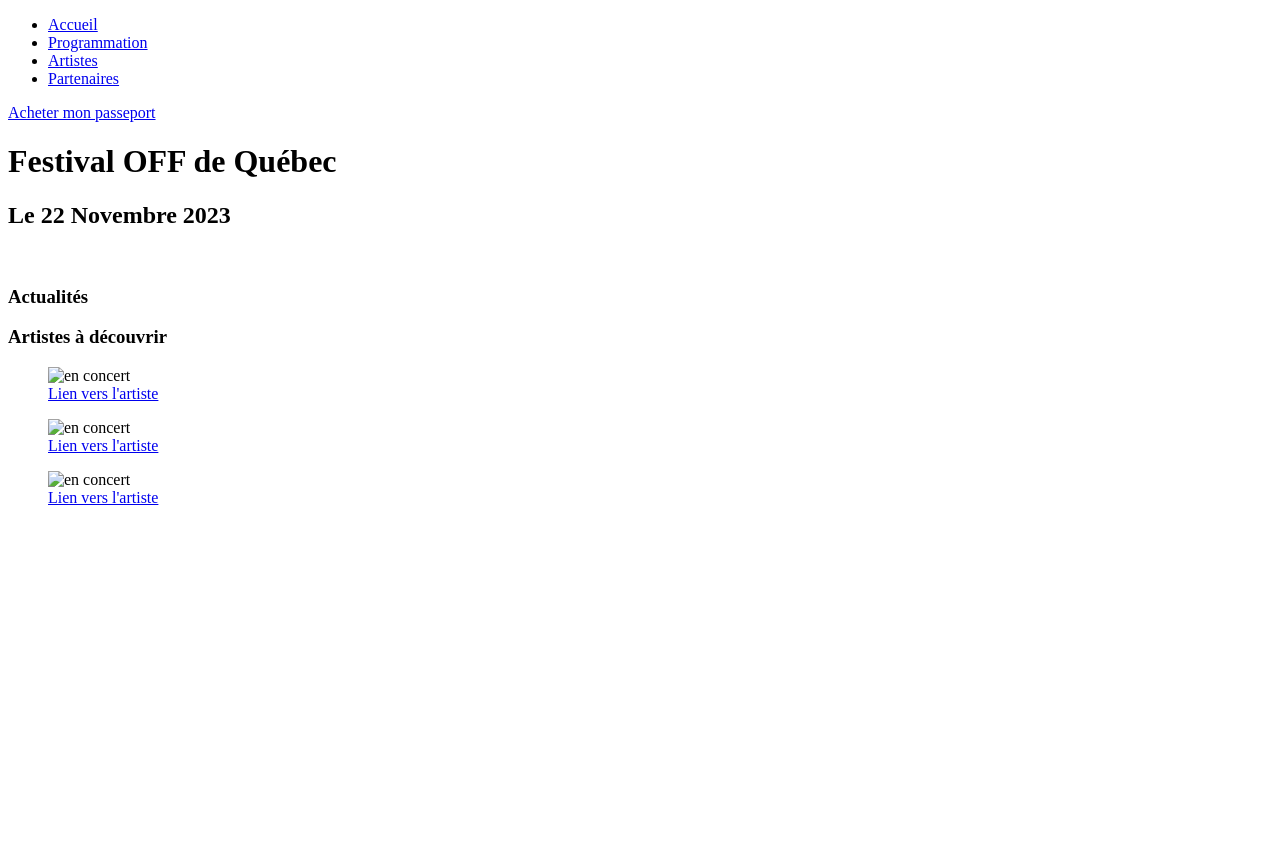
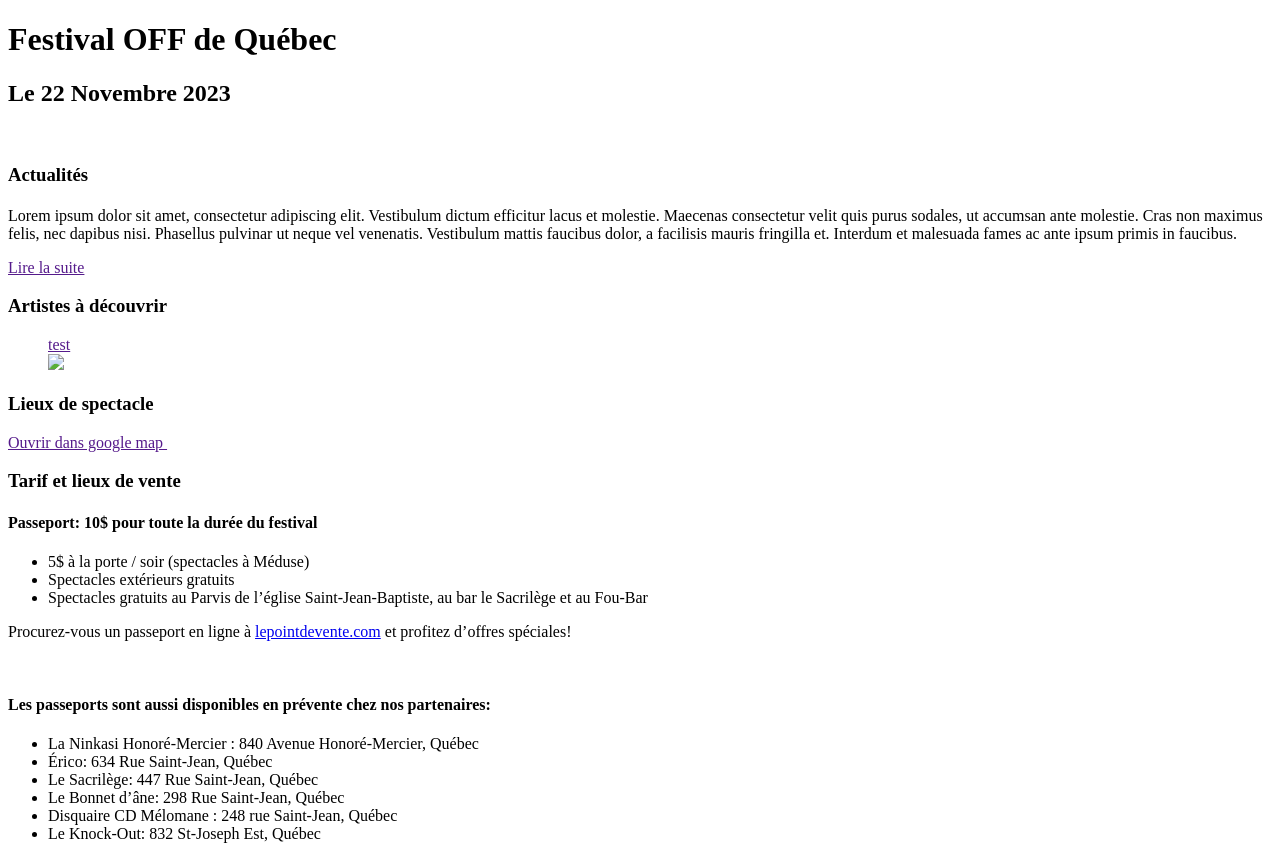
Before and after one commit to MarianneAnctil/unknown, a PHP site: page /p-accueil-daren.php in a window 1280 px wide. Before the commit the page ends 505 px from the top, so only its background shows below. Run offline with PHP 8.4, Linux system fonts and the light colour scheme; data that the repository does not hold is empty; some libraries are stand-ins or nearby versions.

Commit message:
Page accueil

```diff
--- a/p-accueil-daren.php
+++ b/p-accueil-daren.php
@@ -86,57 +86,75 @@ $arrArtisteAleatoire = shuffle($arrArtiste);
     <title>Festival OFF de Québec - Accueil</title>
 </head>
 <body>
-<header>
-    <nav class="nav">
-        <ul class="nav__list">
-            <li class="list__item"><a class="list__lien" href="#">Accueil</a></li>
-            <li class="list__item"><a class="list__lien" href="programmation/p-programmation-daren.php">Programmation</a></li>
-            <li class="list__item"><a class="list__lien" href="artistes/p-liste-daren.php">Artistes</a></li>
-            <li class="list__item"><a class="list__lien" href="#">Partenaires</a></li>
-        </ul>
-        <a class="lien-passeport" href="#">Acheter mon passeport</a>
-    </nav>
+<main>
     <div class="banniere-conteneur">
         <h1>Festival OFF de Québec</h1>
         <h2>Le 22 Novembre 2023</h2>
         <img class="banniere" src="https://via.placeholder.com/1920x800" alt="">
     </div>
-</header>
-<main>
     <section>
         <h3>Actualités</h3>
-        <?php
-            for($intCpt=0;$intCpt<$nombreArticleAfficher;$intCpt++){?>
         <section class="article">
             <article>
                 <header>
-                    <h4 class="article__titre"><?php echo $arrActualite[$intCpt]['titre'];?></h4>
+                    <h4 class="article__titre"></h4>
                 </header>
-                <p class="article__description"><?php echo $arrActualite[$intCpt]['article'];?><a href="#">...</a></p>
+                <p class="article__description">
+                    Lorem ipsum dolor sit amet, consectetur adipiscing elit. Vestibulum dictum efficitur lacus et molestie. Maecenas consectetur velit quis purus sodales, ut accumsan ante molestie. Cras non maximus felis, nec dapibus nisi. Phasellus pulvinar ut neque vel venenatis. Vestibulum mattis faucibus dolor, a facilisis mauris fringilla et. Interdum et malesuada fames ac ante ipsum primis in faucibus.<a href="#"></a></p>
                 <footer>
-                    <time datetime="<?php echo $arrActualite[$intCpt]['date_actualite'];?>"><?php echo $arrActualite[$intCpt]['date'];?></time>
+                    <time datetime=""></time>
+                    <a href="">Lire la suite</a>
                 </footer>
             </article>
 
         </section>
-        <?php } ?>
     </section>
     <section>
         <h3>Artistes à découvrir</h3>
-        <?php
-        for($intCpt2=0;$intCpt2<$nombreArtisteAfficher;$intCpt2++){
-        ?>
-        <figure>
-            <img src="https://via.placeholder.com/250" alt="<?php echo $arrArtiste[$intCpt2]['nom_artiste'];?> en concert">
-            <figcaption><?php echo $arrArtiste[$intCpt2]['nom_artiste'];?></figcaption>
-            <a href="artistes/fiche/p-fiche-daren.php?id_artiste=<?php echo $arrArtiste[$intCpt2]['id_artiste'];?>">Lien vers l'artiste</a>
-        </figure>
-        <?php } ?>
+        <a href="">
+            <figure>
+                <figcaption>test</figcaption>
+                <img src="https://via.placeholder.com/400x400">
+            </figure>
+        </a>
+
     </section>
+    <section>
+        <h3>Lieux de spectacle</h3>
+        <a href="">Ouvrir dans google map
+            <img src="https://via.placeholder.com/400x400" alt="">
+        </a>
 
+    </section>
+    <section>
+        <h3>Tarif et lieux de vente</h3>
+        <div>
+            <div>
+                <h4>Passeport: 10$ pour toute la durée du festival</h4>
+                <ul>
+                    <li>5$ à la porte / soir (spectacles à Méduse)</li>
+                    <li>Spectacles extérieurs gratuits</li>
+                    <li>Spectacles gratuits au Parvis de l’église Saint-Jean-Baptiste, au bar le Sacrilège et au Fou-Bar</li>
+                </ul>
+                <p>Procurez-vous un passeport en ligne à <a href="https://lepointdevente.com/">lepointdevente.com</a> et profitez d’offres spéciales!</p>
+            </div>
+
+            <div>
+                <img src="https://via.placeholder.com/400x400"" alt="">
+            </div>
+        </div>
+        <div>
+            <h4>Les passeports sont aussi disponibles en prévente chez nos partenaires:</h4>
+            <ul>
+                <li>La Ninkasi Honoré-Mercier : 840 Avenue Honoré-Mercier, Québec</li>
+                <li>Érico: 634 Rue Saint-Jean, Québec</li>
+                <li>Le Sacrilège: 447 Rue Saint-Jean, Québec</li>
+                <li>Le Bonnet d’âne: 298 Rue Saint-Jean, Québec</li>
+                <li>Disquaire CD Mélomane : 248 rue Saint-Jean, Québec</li>
+                <li>Le Knock-Out: 832 St-Joseph Est, Québec</li>
+            </ul>
+        </div>
+    </section>
 </main>
-<footer>
-
-</footer>
 </body>
 </html>
```
